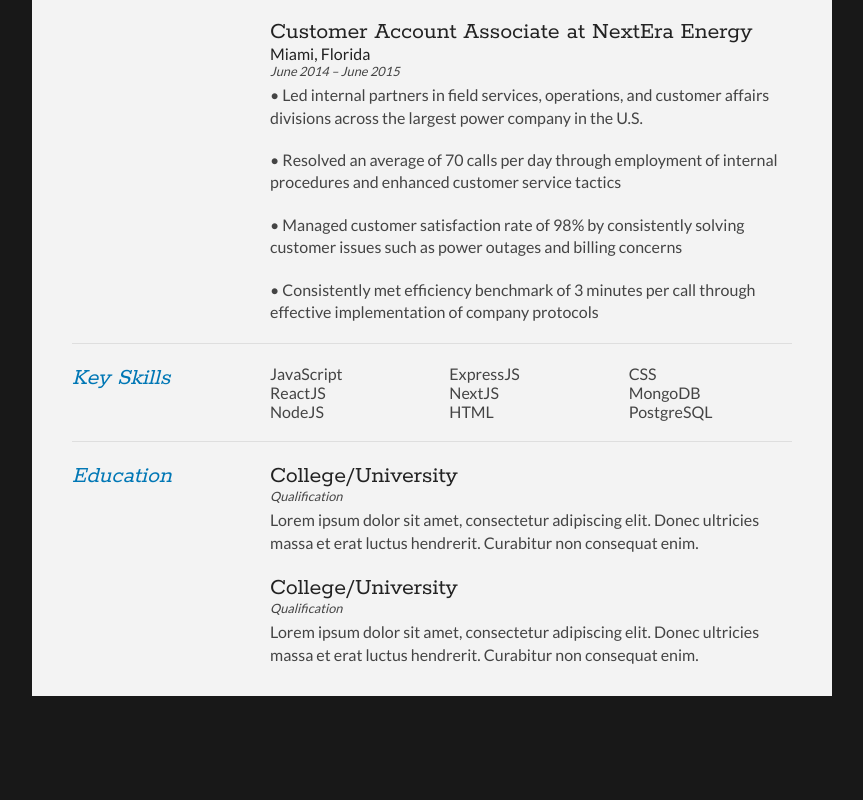
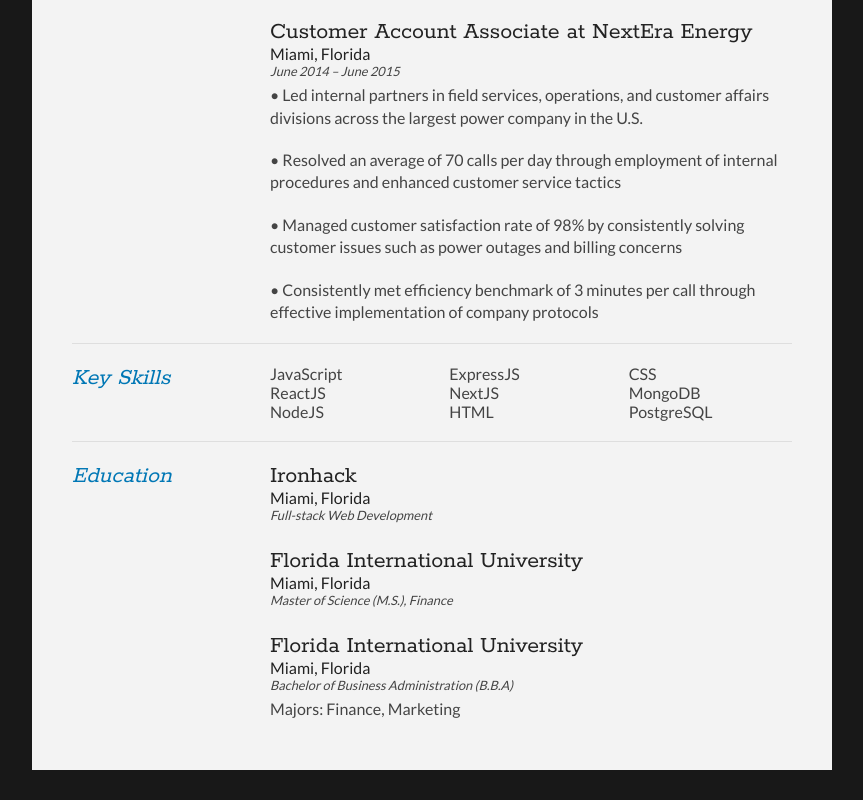
Before and after one commit to kpla001/kylepla.com, a Next.js app: page /resume in a window 1280 px wide. Shown: the part 1857-2657 px from the top of the page, without its empty margins (208-1071 px from the left). Before the commit the page ends 2583 px from the top, so only its background shows below. Built offline with nearby package versions, Linux system fonts and the light colour scheme.

Commit message:
complete education section

```diff
--- a/pages/resume.js
+++ b/pages/resume.js
@@ -150,16 +150,25 @@
                 </div>
 
                 <div className="sectionContent">
+                <article>
+                        <h2>Ironhack</h2>
+                        <h4>Miami, Florida</h4>
+                        <p className="subDetails">Full-stack Web Development</p>
+                        <br/>
+                    </article>
                     <article>
-                        <h2>College/University</h2>
-                        <p className="subDetails">Qualification</p>
-                        <p>Lorem ipsum dolor sit amet, consectetur adipiscing elit. Donec ultricies massa et erat luctus hendrerit. Curabitur non consequat enim.</p>
+                        <h2>Florida International University</h2>
+                        <h4>Miami, Florida</h4>
+                        <p className="subDetails">Master of Science (M.S.), Finance</p>
+                        <br/>
                     </article>
 
                     <article>
-                        <h2>College/University</h2>
-                        <p className="subDetails">Qualification</p>
-                        <p>Lorem ipsum dolor sit amet, consectetur adipiscing elit. Donec ultricies massa et erat luctus hendrerit. Curabitur non consequat enim.</p>
+                        <h2>Florida International University</h2>
+                        <h4>Miami, Florida</h4>
+                        <p className="subDetails">Bachelor of Business Administration (B.B.A)</p>
+                        <p>Majors: Finance, Marketing </p>
+                        <br/>
                     </article>
                 </div>
                 <div className="clear"></div>
```
